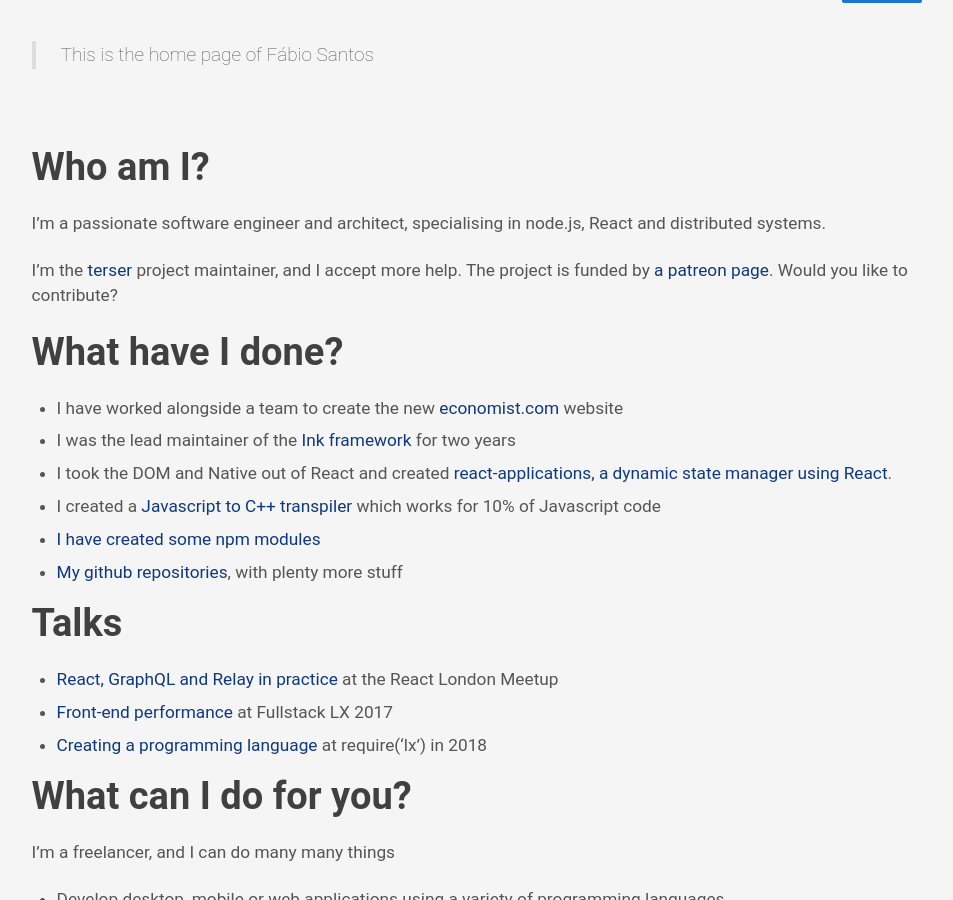
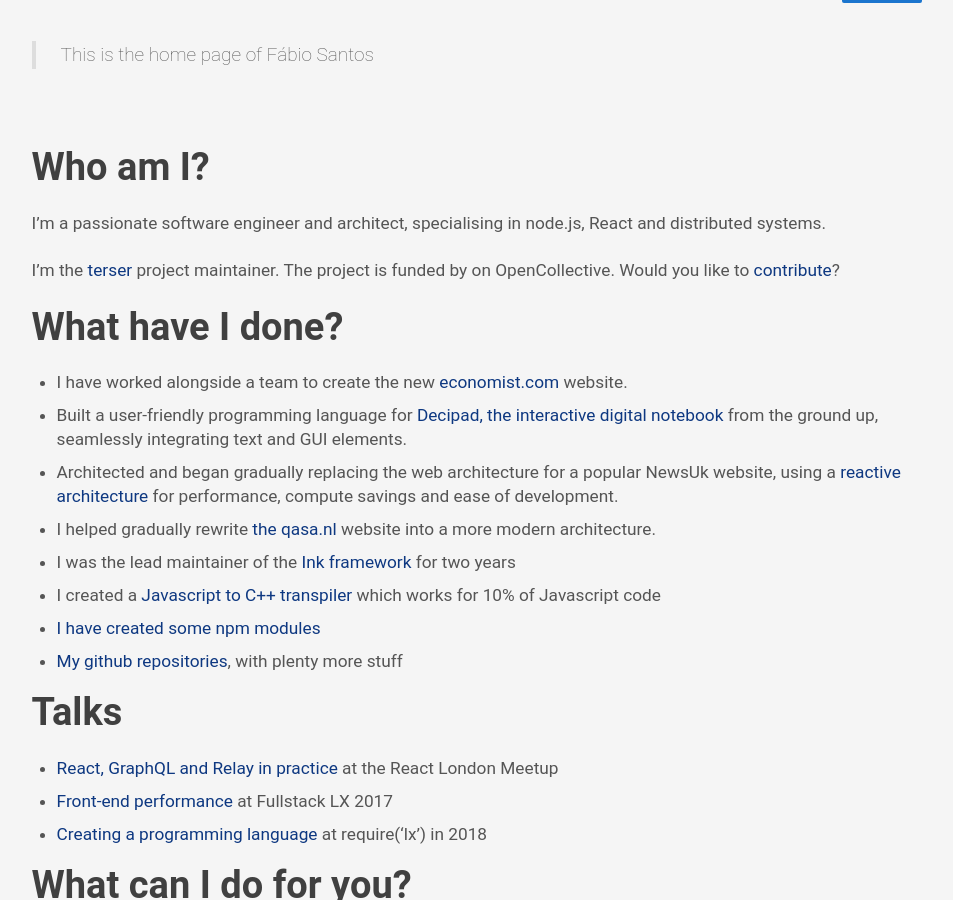
Before and after one commit to fabiosantoscode/fabiosantoscode.github.io, a Jekyll site: the page built from index.md, in a window 1280 px wide and 900 px high, scrolled down 662 px. Shown: the whole window, without its empty margins (163-1116 px from the left). Built offline with Jekyll 4.4.1, drawn with Linux system fonts in a browser that asks for light colours; some web fonts are replaced.

Commit message:
Update index.md

```diff
--- a/index.md
+++ b/index.md
@@ -12,13 +12,15 @@
 
 I'm a passionate software engineer and architect, specialising in node.js, React and distributed systems.
 
-I'm the [terser](https://github.com/terser-js/terser) project maintainer, and I accept more help. The project is funded by [a patreon page](https://www.patreon.com/fabiosantoscode). Would you like to contribute?
+I'm the [terser](https://github.com/terser-js/terser) project maintainer. The project is funded by on OpenCollective. Would you like to [contribute](https://opencollective.com/terser)?
 
 # What have I done?
 
- * I have worked alongside a team to create the new [economist.com](https://www.economist.com/) website
+ * I have worked alongside a team to create the new [economist.com](https://www.economist.com/) website.
+ * Built a user-friendly programming language for [Decipad, the interactive digital notebook](https://github.com/decipad/decipad/) from the ground up, seamlessly integrating text and GUI elements.
+ * Architected and began gradually replacing the web architecture for a popular NewsUk website, using a [reactive architecture](https://www.reactivemanifesto.org/) for performance, compute savings and ease of development.
+ * I helped gradually rewrite [the qasa.nl](https://www.qasa.nl/) website into a more modern architecture.
  * I was the lead maintainer of the [Ink framework](http://ink.sapo.pt/) for two years
- * I took the DOM and Native out of React and created [react-applications, a dynamic state manager using React](https://github.com/fabiosantoscode/react-applications/).
  * I created a [Javascript to C++ transpiler](https://github.com/fabiosantoscode/js2cpp) which works for 10% of Javascript code
  * [I have created some npm modules](http://npmjs.com/~fabiosantoscode)
  * [My github repositories](http://github.com/fabiosantoscode), with plenty more stuff
```
